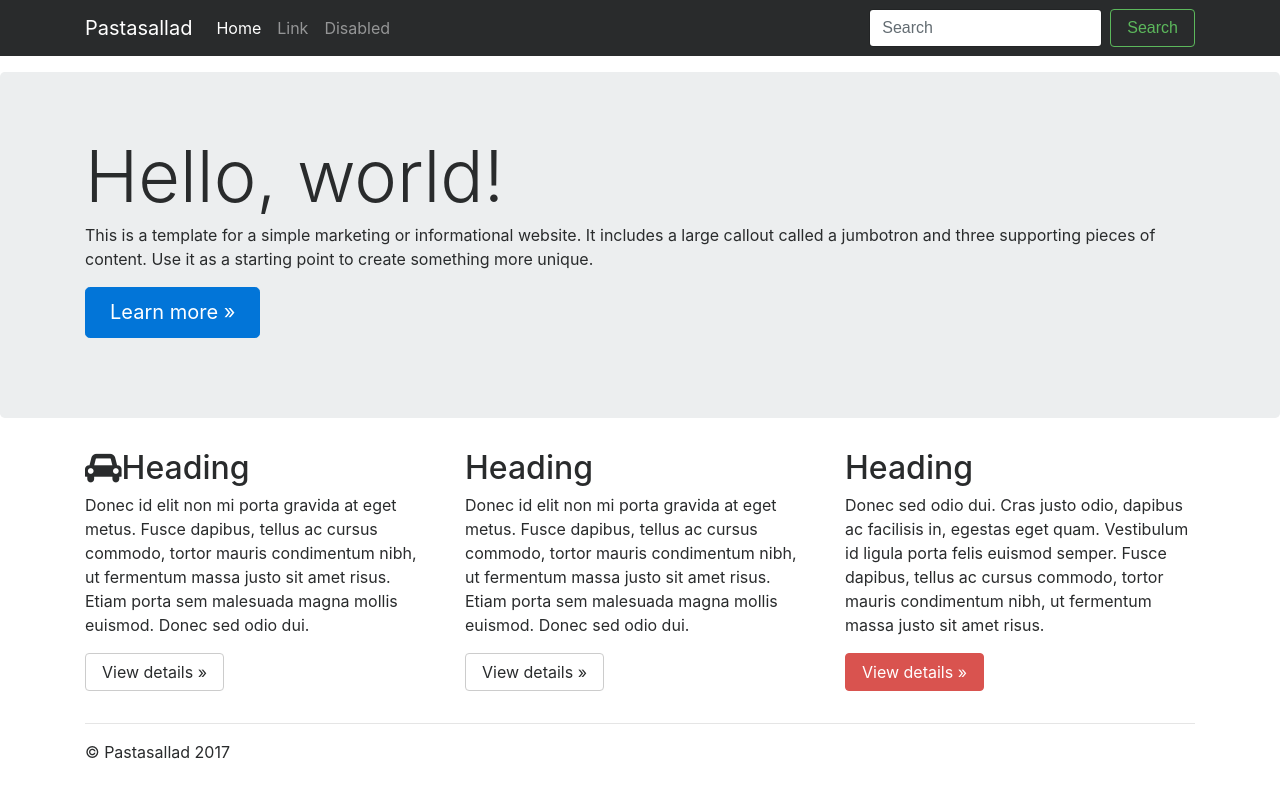
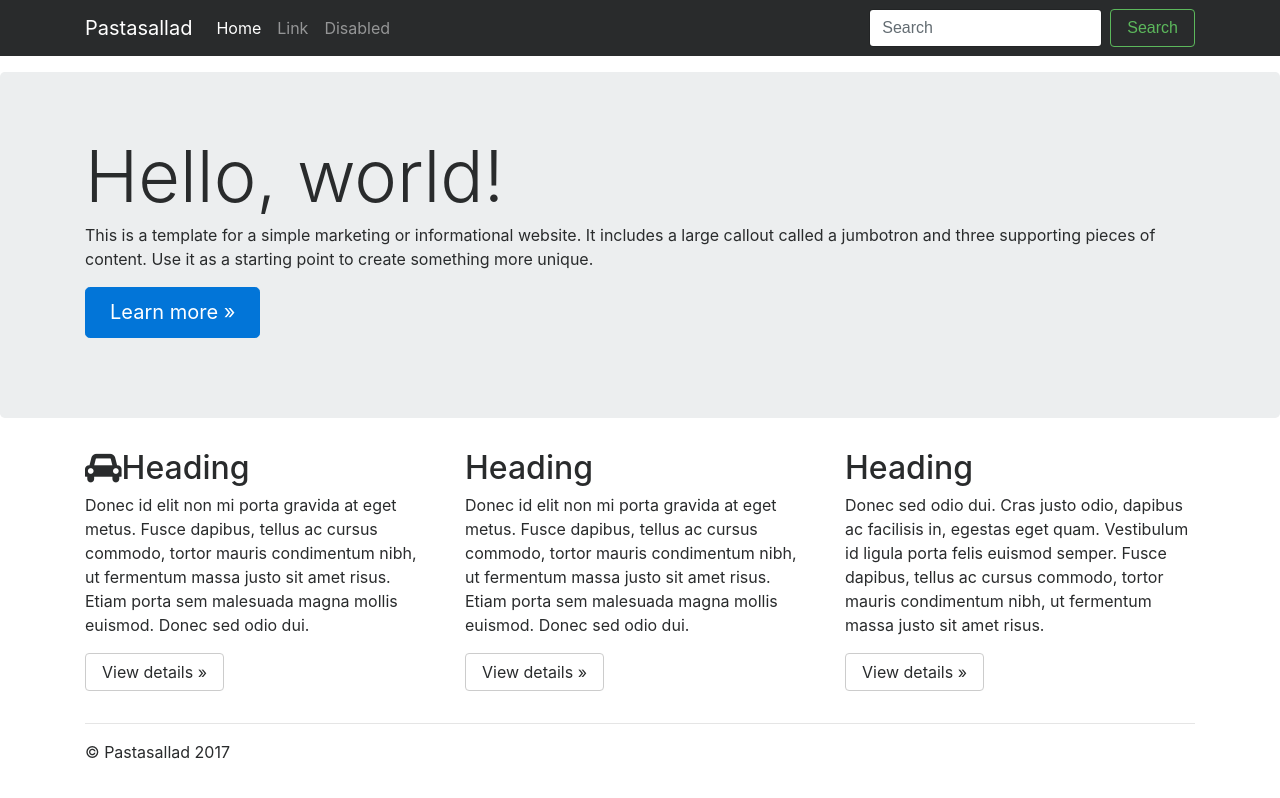
Before and after one commit to Pastasallad/pastasallad.github.io, a Jekyll site: the page built from index.html, in a window 1280 px wide. Shown: the top 798 px of the page. Built offline with Jekyll 4.4.1, drawn with Linux system fonts in a browser that asks for light colours; nearby versions of some CDN libraries.

Commit message:
Update index.html

```diff
--- a/index.html
+++ b/index.html
@@ -25,7 +25,7 @@
       <div class="col-md-4">
         <h2>Heading</h2>
         <p>Donec sed odio dui. Cras justo odio, dapibus ac facilisis in, egestas eget quam. Vestibulum id ligula porta felis euismod semper. Fusce dapibus, tellus ac cursus commodo, tortor mauris condimentum nibh, ut fermentum massa justo sit amet risus.</p>
-        <p><a class="btn btn-danger" href="#" role="button">View details &raquo;</a></p>
+        <p><a class="btn btn-secondary" href="#" role="button">View details &raquo;</a></p>
       </div>
       </div>
       <hr>
```
